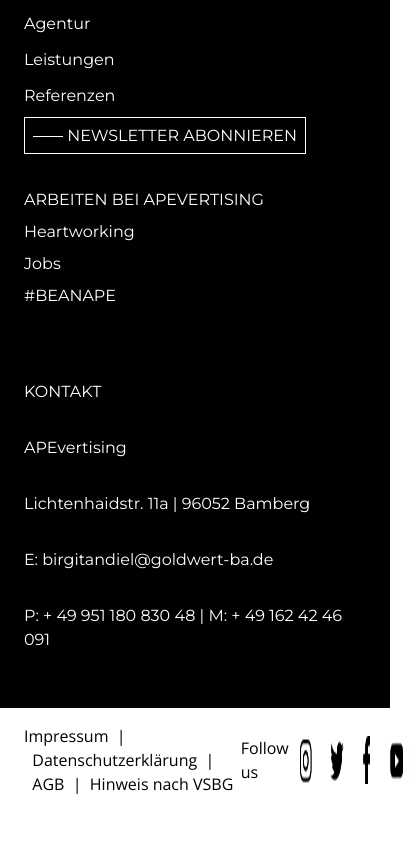
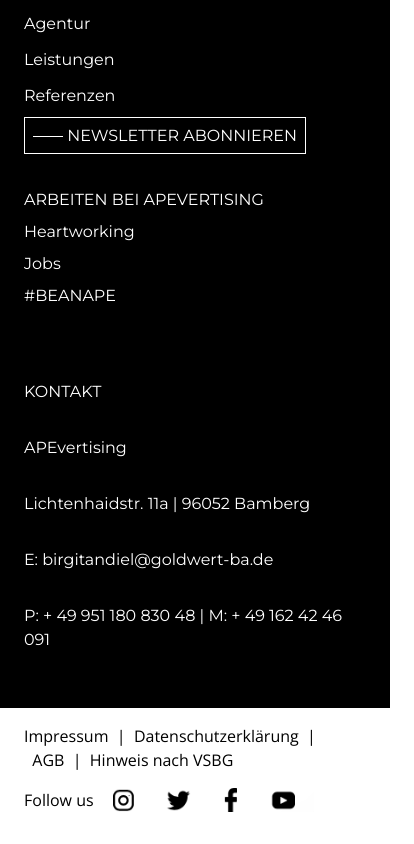
Before and after one commit to alfarrobeira/apevertising, a Next.js app: page / in a window 390 px wide. Shown: the part 2652-3496 px from the top of the page, 414 px wide, since content can reach past the window. Before the commit the page ends 3464 px from the top, so only its background shows below. Built offline with nearby package versions, Linux system fonts and the light colour scheme.

Commit message:
Adjust Footer responsiveness

```diff
--- a/src/components/Footer.tsx
+++ b/src/components/Footer.tsx
@@ -33,13 +33,13 @@
         </div>
       </div>
       <div className="bg-white text-black">
-        <div className="flex items-center justify-between container mx-auto px-6 md:px-12 lg:px-20 py-4">
-          <div className="corporate-font1">
+        <div className="flex flex-wrap items-center justify-between px-6 md:px-12 lg:px-20 py-4">
+          <p className="corporate-font1">
             Impressum&nbsp;&nbsp;|&nbsp;&nbsp;Datenschutzerklärung&nbsp;&nbsp;|&nbsp;&nbsp;AGB&nbsp;&nbsp;|&nbsp;&nbsp;Hinweis
             nach VSBG
-          </div>
-          <div className="flex">
-            <div className="corporate-font1">Follow us</div>
+          </p>
+          <div className="flex py-4">
+            <p className="corporate-font1">Follow us</p>
             <img src="/SocialMedia.png" alt="Social Media" width="220" />
           </div>
         </div>
```
